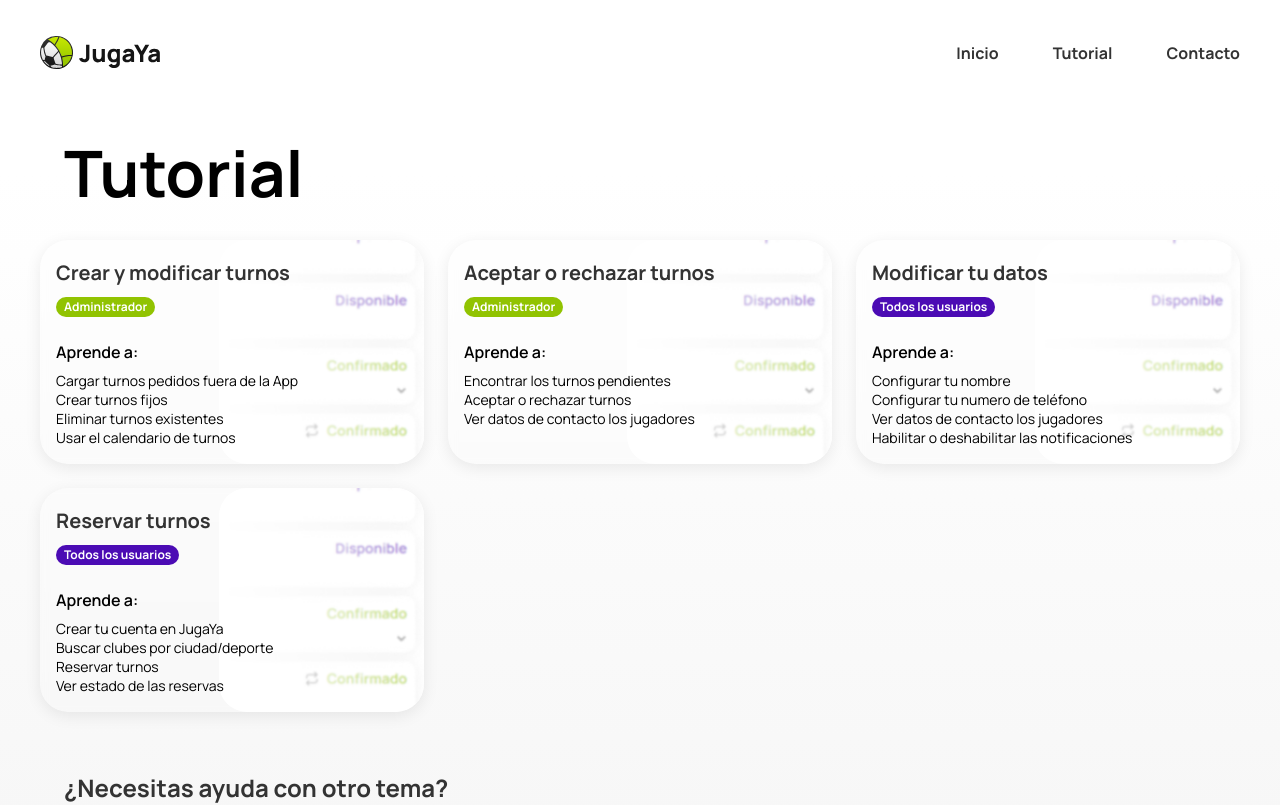
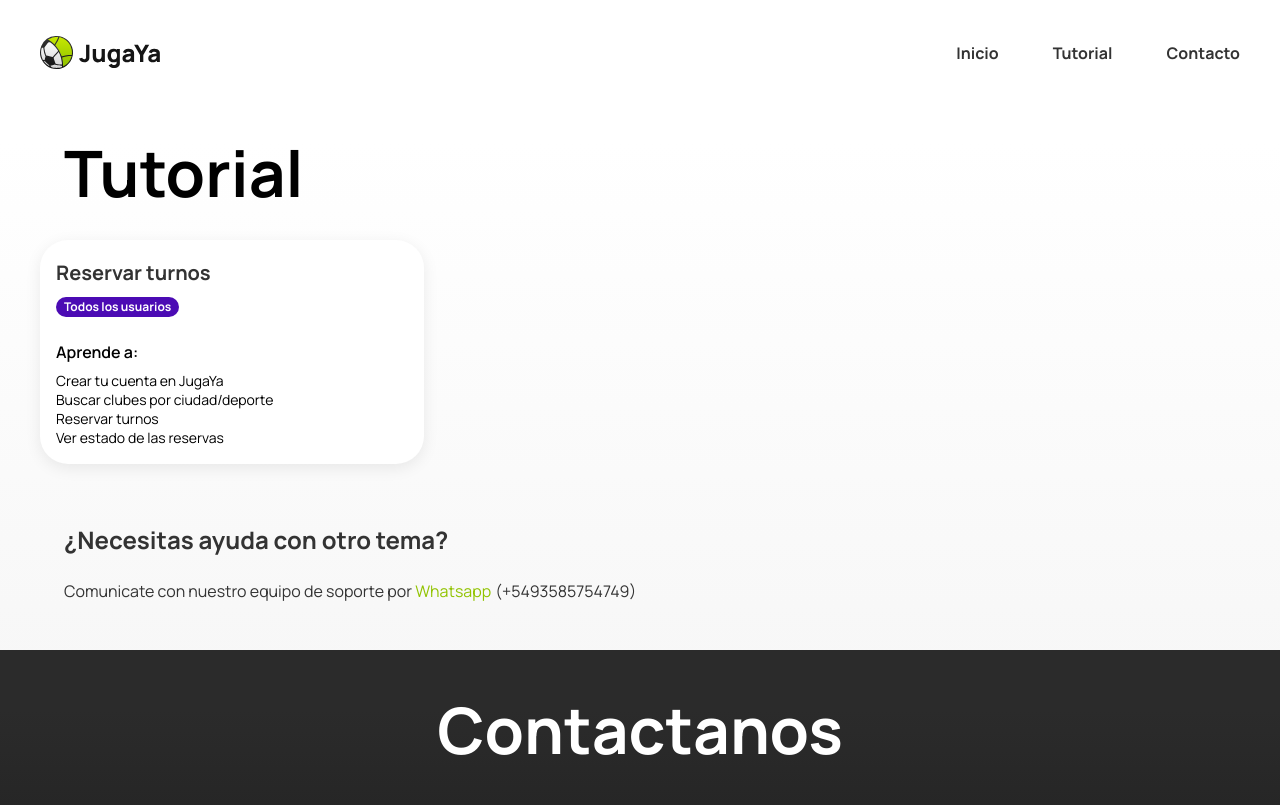
Before and after one commit to loops-ar/jugaya-landing, a React (Create React App) app: page /tutorial in a window 1280 px wide. Shown: the top 805 px of the page. Built offline with nearby package versions, Linux system fonts and the light colour scheme.

Commit message:
Tutoriales

```diff
--- a/src/components/CardTutorial/CardTutorial.styles.ts
+++ b/src/components/CardTutorial/CardTutorial.styles.ts
@@ -1,6 +1,12 @@
 import { styled } from "../../theme/theme";
 
+export const StyledCardLink = styled("a", {
+  textDecoration: "none",
+  color: "inherit",
+});
+
 export const StyledCardTutorial = styled("div", {
+  background: "$white",
   display: "flex",
   flexDirection: "column",
   padding: "16px",
@@ -9,20 +15,9 @@ export const StyledCardTutorial = styled("div", {
   boxShadow: "0px 4px 16px rgba(0, 0, 0, 0.08)",
   cursor: "pointer",
   position: "relative",
-  backdropFilter: "blur(4px)",
   "@bp1": {
     minHeight: "224px",
   },
-});
-
-export const StyledCardFondo = styled("img", {
-  position: "absolute",
-  bottom: "0",
-  right: "0",
-  height: "100%",
-  objectFit: "contain",
-  borderRadius: "28px",
-  zIndex: "-1",
 });
 
 export const StyledCardTitle = styled("h1", {
--- a/src/components/CardTutorial/CardTutorial.tsx
+++ b/src/components/CardTutorial/CardTutorial.tsx
@@ -2,7 +2,7 @@ import { FC } from "react";
 import {
   StyledCardDescriptionItem,
   StyledCardDescriptionTitle,
-  StyledCardFondo,
+  StyledCardLink,
   StyledCardTitle,
   StyledCardTutorial,
   StyledCardUserType,
@@ -12,17 +12,18 @@ interface CardTutorialProps {
   userType?: "admin" | "user";
   title?: string;
   items?: string[];
-  onClick?: () => void;
+  link?: string;
 }
 
 const CardTutorial: FC<CardTutorialProps> = ({
   userType,
   title,
   items,
-  onClick,
+  link,
 }) => {
   return (
-    <StyledCardTutorial onClick={onClick}>
+    <StyledCardLink href={link}>
+      <StyledCardTutorial>
         <StyledCardTitle>{title}</StyledCardTitle>
         <StyledCardUserType userType={userType}>
           {userType === "admin" ? "Administrador" : "Todos los usuarios"}
@@ -34,8 +35,8 @@ const CardTutorial: FC<CardTutorialProps> = ({
             {item}
           </StyledCardDescriptionItem>
         ))}
-      <StyledCardFondo src="/img/fondo-card.png"></StyledCardFondo>
       </StyledCardTutorial>
+    </StyledCardLink>
   );
 };
 
--- a/src/pages/TutorialPage.tsx
+++ b/src/pages/TutorialPage.tsx
@@ -19,7 +19,20 @@ const TutorialPage = () => {
         </TutorialLayout.Title>
         <TutorialLayout.CardContainer>
           <CardTutorial
-            onClick={() => console.log("click")}
+            link="https://www.youtube.com/watch?v=hrw7Yw31Aos"
+            title="Reservar turnos"
+            userType="user"
+            items={[
+              "Crear tu cuenta en JugaYa",
+              "Buscar clubes por ciudad/deporte",
+              "Reservar turnos",
+              "Ver estado de las reservas",
+            ]}
+          />
+          {false && (
+            <>
+              <CardTutorial
+                link="#"
                 title="Crear y modificar turnos"
                 userType="admin"
                 items={[
@@ -30,7 +43,7 @@ const TutorialPage = () => {
                 ]}
               />
               <CardTutorial
-            onClick={() => console.log("click")}
+                link="#"
                 title="Aceptar o rechazar turnos"
                 userType="admin"
                 items={[
@@ -40,27 +53,17 @@ const TutorialPage = () => {
                 ]}
               />
               <CardTutorial
-            onClick={() => console.log("click")}
+                link="#"
                 title="Modificar tu datos"
                 userType="user"
                 items={[
                   "Configurar tu nombre",
                   "Configurar tu numero de teléfono",
-              "Ver datos de contacto los jugadores",
                   "Habilitar o deshabilitar las notificaciones",
                 ]}
               />
-          <CardTutorial
-            onClick={() => console.log("click")}
-            title="Reservar turnos"
-            userType="user"
-            items={[
-              "Crear tu cuenta en JugaYa",
-              "Buscar clubes por ciudad/deporte",
-              "Reservar turnos",
-              "Ver estado de las reservas",
-            ]}
-          />
+            </>
+          )}
         </TutorialLayout.CardContainer>
         <TutorialLayout.Contact>
           <Description size="medium">
```
Also changed, not shown: public/img/fondo-card.png (deleted). Lines whose indentation alone changed are shown as unchanged.
